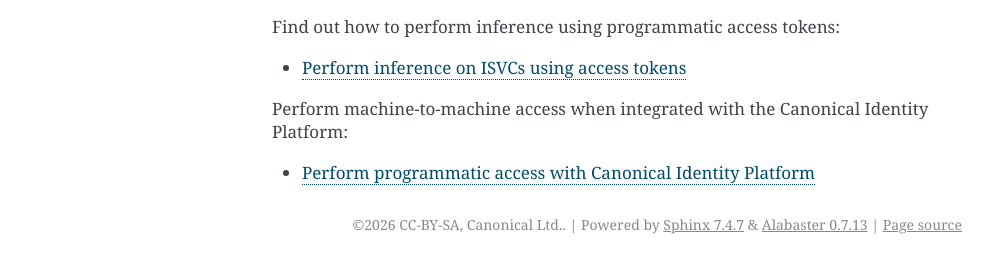
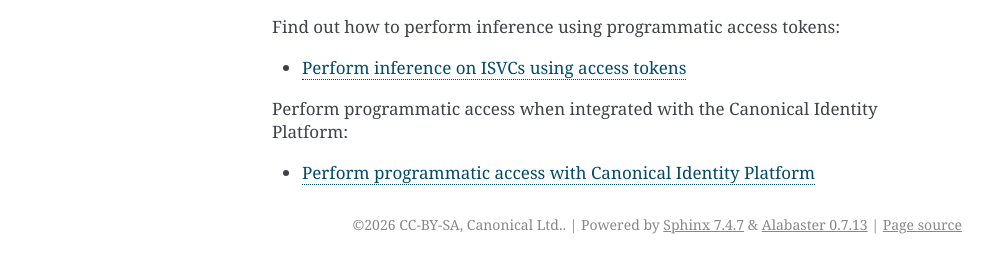
Before and after one commit to canonical/charmed-kubeflow-documentation, a Sphinx documentation site: the page built from docs/how-to/use/index.rst, in a window 1280 px wide and 1137 px high. Shown: the part 873-1134 px from the top of the window, without its empty margins (148-1141 px from the left). Built offline with Sphinx 7.4.7, drawn with Linux system fonts in a browser that asks for light colours.

Commit message:
docs: align toctree intro wording with programmatic access

```diff
--- a/docs/how-to/use/index.rst
+++ b/docs/how-to/use/index.rst
@@ -59,7 +59,7 @@ Find out how to perform inference using programmatic access tokens:
 
     Perform inference on ISVCs using access tokens <perform-inference-isvc-tokens>
 
-Perform machine-to-machine access when integrated with the Canonical Identity Platform:
+Perform programmatic access when integrated with the Canonical Identity Platform:
 
 .. toctree::
     :maxdepth: 1
```
